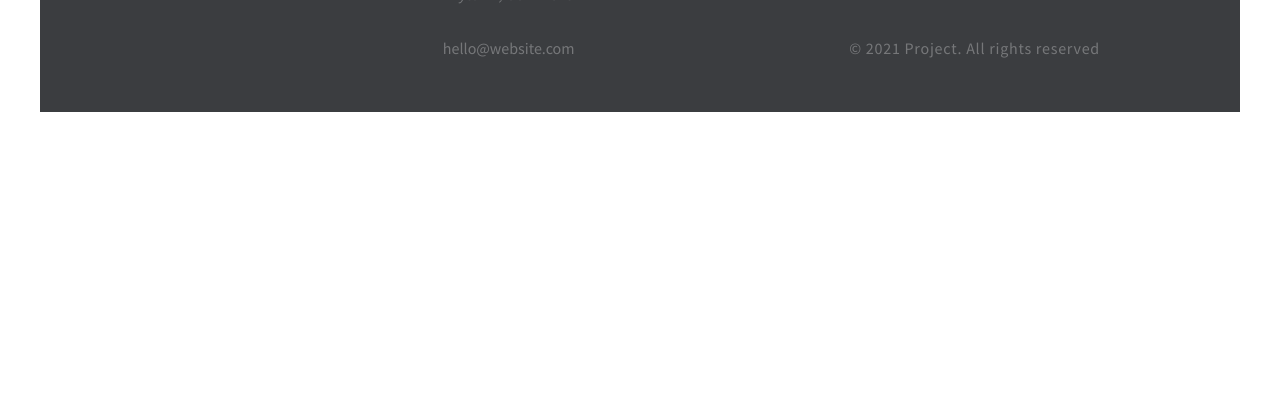
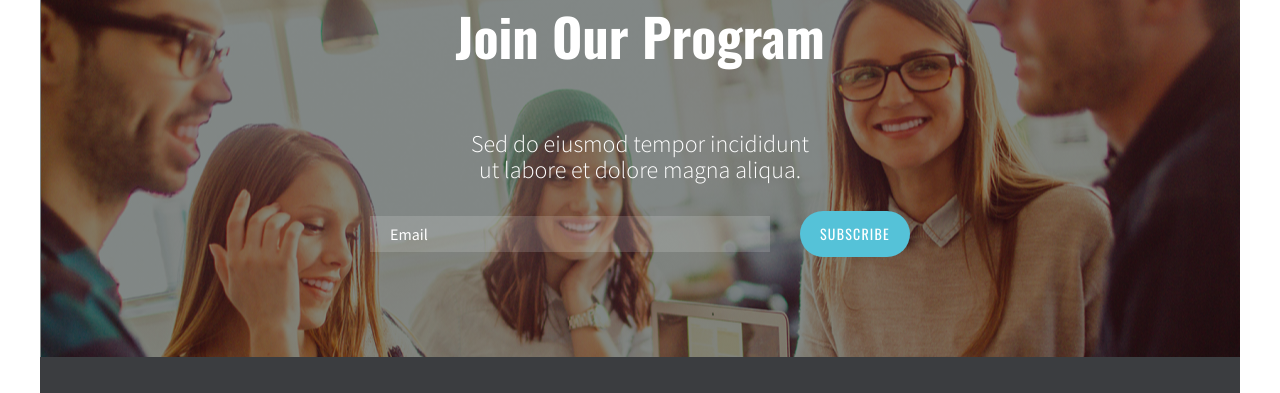
Before and after one commit to modinessa/personal-website-master, a plain HTML site: page src/index.html in a window 1280 px wide. Shown: the part 2271-2664 px from the top of the page. Before the commit the page ends 2383 px from the top, so only its background shows below. Drawn offline with nearby package versions, Linux system fonts and the light colour scheme.

Commit message:
Adds Join Us section

```diff
--- a/src/index.html
+++ b/src/index.html
@@ -11,6 +11,7 @@
   <link href="https://fonts.googleapis.com/css2?family=Oswald:wght@200;300;400;500;600;700&display=swap" rel="stylesheet">
   <link href="https://fonts.googleapis.com/css2?family=Source+Sans+Pro:ital,wght@0,200;0,300;0,400;0,600;0,700;0,900;1,200;1,300;1,400;1,600;1,700;1,900&display=swap" rel="stylesheet">
   <link rel="stylesheet" type="text/css" href="styles/style.css" />
+  <script src="main.js"></script>
 </head>
 
 <body>
--- /dev/null
+++ b/src/main.js
@@ -0,0 +1,26 @@
+window.addEventListener('DOMContentLoaded', event => {
+    const joinSection = document.createElement('section');
+    const parentNode = document.querySelector('main');
+    const footerNode = document.querySelector('footer');
+
+    joinSection.className = 'app-section app-section--image-joun-us';
+    joinSection.innerHTML = `<h2 class="app-title">
+      Join Our Program
+    </h2>
+
+    <h3 class="app-subtitle">
+      Sed do eiusmod tempor incididunt <br /> ut labore et dolore magna aliqua.
+    </h3>
+
+    <form class="app-section--form-join-us" action="mailto:hello@website.com" method=”POST” name="EmailForm">
+
+      <div class="app-section--submit-join-us" >
+        <label for="user-email">Email</label>
+      <input class="app-section--email-join-us" type="email" id="user-email" name="email">
+      </div>
+
+      <button type="submit" class="app-section__button app-section__button--subscribe">Subscribe</button>
+    </form>`;
+
+    parentNode.insertBefore(joinSection, footerNode);
+});
--- a/src/styles/style.css
+++ b/src/styles/style.css
@@ -46,12 +46,12 @@ main {
 
 .app-title {
     font-size: 3.25rem;
-  line-height: 3.20rem;
+    line-height: 3.2rem;
     text-align: center;
 }
 
 .app-subtitle {
-  font-size: 1.50rem;
+    font-size: 1.5rem;
     line-height: 1.625rem;
     font-weight: 300;
     text-align: center;
@@ -59,7 +59,7 @@ main {
 }
 
 .app-section__button {
-  background-color: #55C2D8;
+    background-color: #55c2d8;
     border: none;
     color: white;
     cursor: pointer;
@@ -77,7 +77,7 @@ main {
     right: 0;
     z-index: 1;
     display: grid;
-  grid-template-columns: .5fr 1fr .5fr;
+    grid-template-columns: 0.5fr 1fr 0.5fr;
     padding: 0 140px;
 }
 
@@ -148,7 +148,7 @@ main {
     background-color: white;
     position: absolute;
     border-radius: 2px;
-  transition: transform .5s ease-in-out;
+    transition: transform 0.5s ease-in-out;
     width: 100%;
     height: 2px;
     left: 0;
@@ -169,7 +169,12 @@ main {
 }
 
 .app-section--image-peak {
-  background: linear-gradient(to top, rgba(65, 65, 65, .5), rgba(65, 65, 65, .5)), url(../assets/images/your-image-here.jpg) no-repeat center/cover;
+    background: linear-gradient(
+            to top,
+            rgba(65, 65, 65, 0.5),
+            rgba(65, 65, 65, 0.5)
+        ),
+        url(../assets/images/your-image-here.jpg) no-repeat center/cover;
     height: 800px;
     max-width: 100%;
     color: white;
@@ -193,7 +198,12 @@ main {
 }
 
 .app-section--image-culture {
-  background: linear-gradient(to top, rgba(65, 65, 65, .7), rgba(65, 65, 65, .7)), url(../assets/images/your-image.jpg) no-repeat center/cover;
+    background: linear-gradient(
+            to top,
+            rgba(65, 65, 65, 0.7),
+            rgba(65, 65, 65, 0.7)
+        ),
+        url(../assets/images/your-image.jpg) no-repeat center/cover;
     height: 698px;
     max-width: 100%;
     color: white;
@@ -208,6 +218,59 @@ main {
     font-size: 4rem;
 }
 
+.app-section--image-joun-us {
+    background: linear-gradient(
+            to top,
+            rgba(5, 17, 18, 0.5),
+            rgba(5, 17, 18, 0.5)
+        ),
+        url(../assets/images/your-image-join.png) no-repeat center;
+    box-sizing: border-box;
+    color: white;
+    height: 435px;
+    justify-content: space-between;
+    max-width: 100%;
+    padding-bottom: 100px;
+    padding-top: 45px;
+}
+
+.app-section--form-join-us {
+    display: flex;
+    justify-content: space-evenly;
+    width: 600px;
+}
+
+.app-section--form-join-us > * {
+    align-self: center;
+}
+
+.app-section--submit-join-us {
+    background-color: rgba(255, 255, 255, 0.15);
+    box-sizing: border-box;
+    display: flex;
+    justify-content: space-between;
+    height: 36px;
+    padding: 10px 20px 10px 20px;
+    width: 400px;
+}
+
+.app-section--submit-join-us > * {
+    align-self: center;
+}
+
+.app-section--email-join-us {
+    width: 340px;
+}
+
+.app-section__button--subscribe {
+    border-radius: 26px;
+    font-size: 14px;
+    height: 46px;
+    letter-spacing: 1.2px;
+    text-transform: uppercase;
+    width: 110px;
+}
+
 .app-footer {
     background-color: #3b3d40;
     color: white;
@@ -215,7 +278,7 @@ main {
     grid-template-columns: repeat(7, 1fr);
     grid-template-rows: repeat(2, 1fr);
     gap: 0 0;
-  grid-template-areas: "logo logo address address . . ." ". . email email rights rights rights";
+    grid-template-areas: 'logo logo address address . . .' '. . email email rights rights rights';
     align-items: flex-start;
     padding: 42px 140px 0;
     min-height: 148px;
@@ -266,6 +329,7 @@ main {
     .app-section--image-culture {
         height: 698px;
     }
+
     .app-section__button--our-culture {
         width: 70px;
         height: 70px;
@@ -283,7 +347,7 @@ main {
     .app-footer {
         grid-template-columns: 1fr;
         grid-template-rows: repeat(9, 1fr);
-    grid-template-areas: "." "logo" "." "address" "address" "email" "." "." "rights";
+        grid-template-areas: '.' 'logo' '.' 'address' 'address' 'email' '.' '.' 'rights';
         align-content: center;
         justify-content: center;
         padding: 0 32px 0;
```
Also changed, not shown: src/assets/images/your-image-join.png (added), src/styles/normalize.css. Lines whose indentation alone changed are shown as unchanged.
